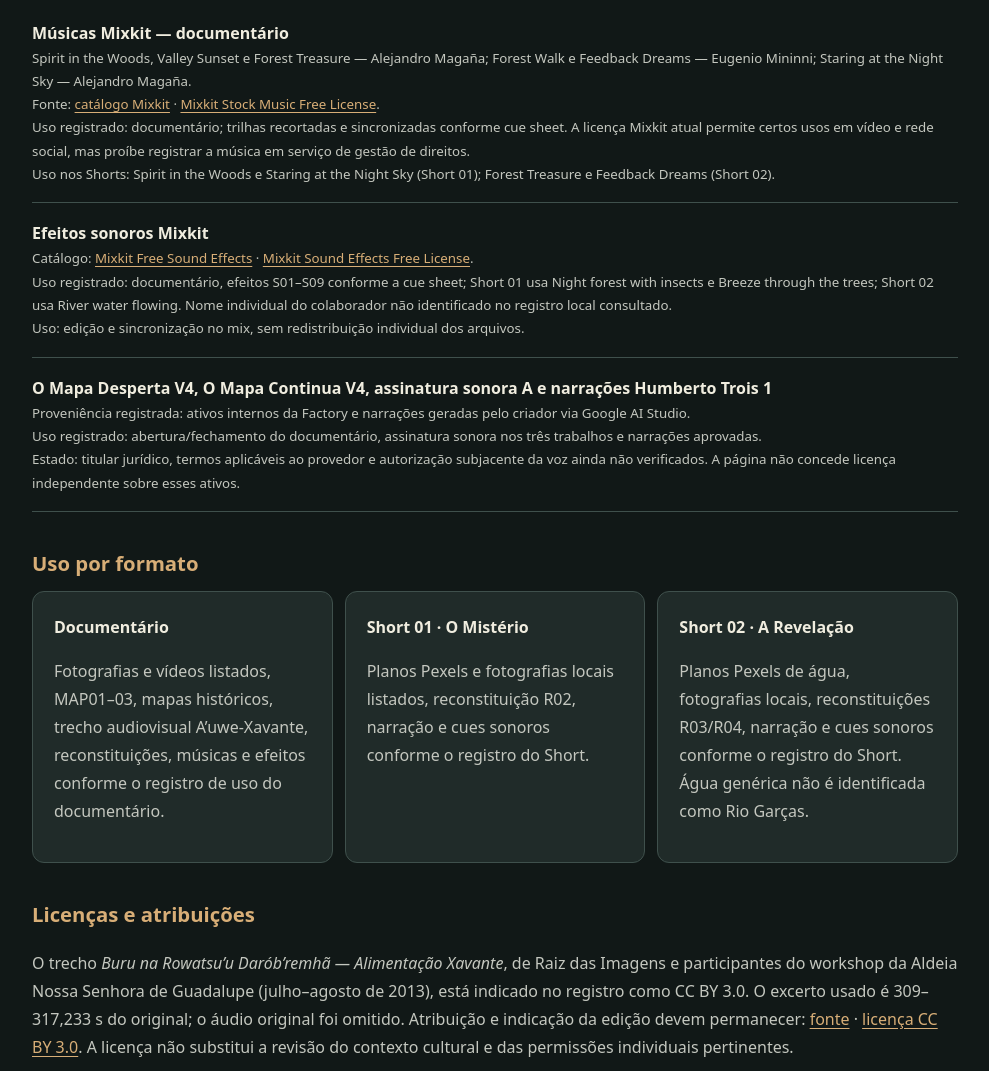
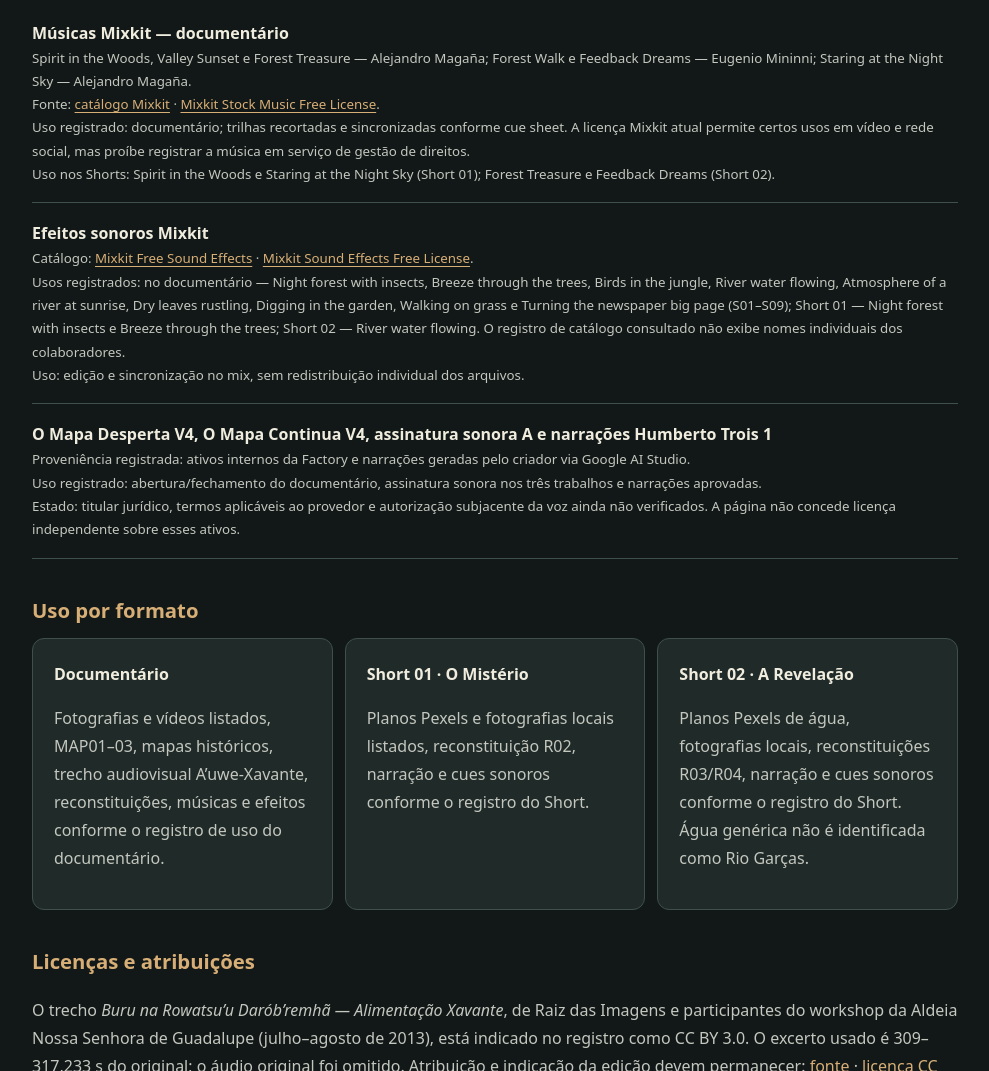
Before and after one commit to progritit/misterios-da-cidade-creditos, a plain HTML site: page docs/ep006.html in a window 1280 px wide. Shown: the part 6138-7209 px from the top of the page, without its empty margins (145-1134 px from the left). Drawn offline with Linux system fonts and the light colour scheme.

Commit message:
List EP006 sound effects by cue title

```diff
--- a/docs/ep006.html
+++ b/docs/ep006.html
@@ -62,7 +62,7 @@
 <h2>Áudio, música e identidade sonora</h2>
 <p>A seleção sonora V02 do documentário e os dois mixes V01 dos Shorts estão aprovados artisticamente e preservados. A verificação de direitos/Content ID por faixa ainda não foi concluída. Os efeitos abaixo não tinham o nome individual do colaborador indicado nas páginas de catálogo verificadas.</p>
 <article class="entry"><strong>Músicas Mixkit — documentário</strong><small>Spirit in the Woods, Valley Sunset e Forest Treasure — Alejandro Magaña; Forest Walk e Feedback Dreams — Eugenio Mininni; Staring at the Night Sky — Alejandro Magaña.</small><small>Fonte: <a href="https://mixkit.co/free-stock-music/" rel="noopener noreferrer">catálogo Mixkit</a> · <a href="https://mixkit.co/license/modal/musicFree/" rel="noopener noreferrer">Mixkit Stock Music Free License</a>.</small><small>Uso registrado: documentário; trilhas recortadas e sincronizadas conforme cue sheet. A licença Mixkit atual permite certos usos em vídeo e rede social, mas proíbe registrar a música em serviço de gestão de direitos.</small><small>Uso nos Shorts: Spirit in the Woods e Staring at the Night Sky (Short 01); Forest Treasure e Feedback Dreams (Short 02).</small></article>
-<article class="entry"><strong>Efeitos sonoros Mixkit</strong><small>Catálogo: <a href="https://mixkit.co/free-sound-effects/" rel="noopener noreferrer">Mixkit Free Sound Effects</a> · <a href="https://mixkit.co/license/modal/sfxFree/" rel="noopener noreferrer">Mixkit Sound Effects Free License</a>.</small><small>Uso registrado: documentário, efeitos S01–S09 conforme a cue sheet; Short 01 usa Night forest with insects e Breeze through the trees; Short 02 usa River water flowing. Nome individual do colaborador não identificado no registro local consultado.</small><small>Uso: edição e sincronização no mix, sem redistribuição individual dos arquivos.</small></article>
+<article class="entry"><strong>Efeitos sonoros Mixkit</strong><small>Catálogo: <a href="https://mixkit.co/free-sound-effects/" rel="noopener noreferrer">Mixkit Free Sound Effects</a> · <a href="https://mixkit.co/license/modal/sfxFree/" rel="noopener noreferrer">Mixkit Sound Effects Free License</a>.</small><small>Usos registrados: no documentário — Night forest with insects, Breeze through the trees, Birds in the jungle, River water flowing, Atmosphere of a river at sunrise, Dry leaves rustling, Digging in the garden, Walking on grass e Turning the newspaper big page (S01–S09); Short 01 — Night forest with insects e Breeze through the trees; Short 02 — River water flowing. O registro de catálogo consultado não exibe nomes individuais dos colaboradores.</small><small>Uso: edição e sincronização no mix, sem redistribuição individual dos arquivos.</small></article>
 <article class="entry"><strong>O Mapa Desperta V4, O Mapa Continua V4, assinatura sonora A e narrações Humberto Trois 1</strong><small>Proveniência registrada: ativos internos da Factory e narrações geradas pelo criador via Google AI Studio.</small><small>Uso registrado: abertura/fechamento do documentário, assinatura sonora nos três trabalhos e narrações aprovadas.</small><small>Estado: titular jurídico, termos aplicáveis ao provedor e autorização subjacente da voz ainda não verificados. A página não concede licença independente sobre esses ativos.</small></article>
 
 <h2>Uso por formato</h2>
```
